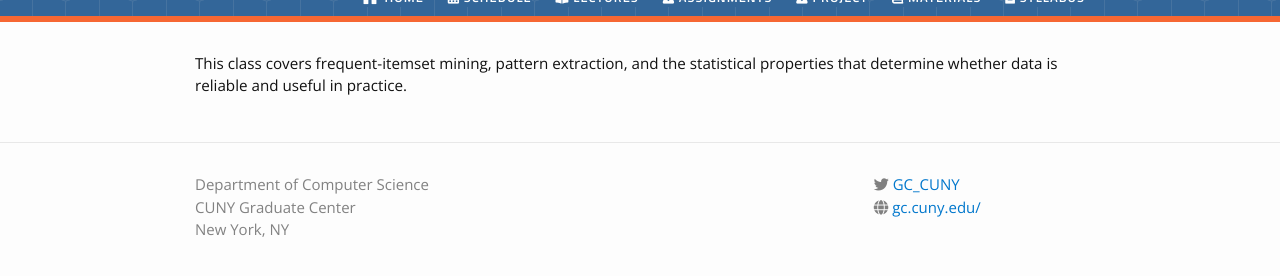
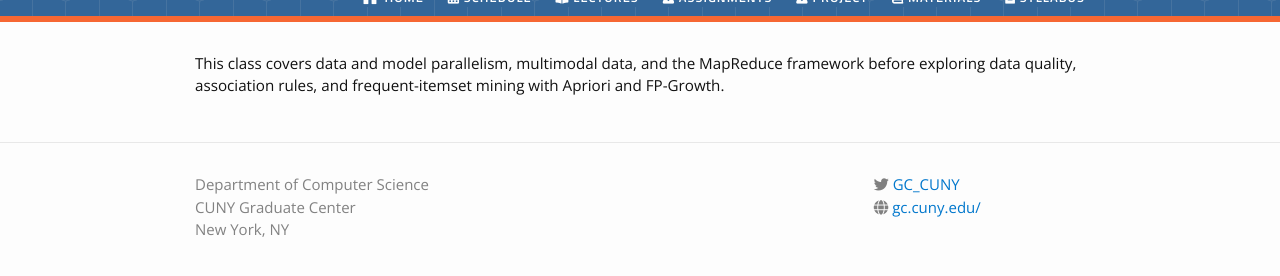
Before and after one commit to saptab/advanced-data-mining, a Jekyll site: the page built from _lectures/02-frequent-itemsets-data-quality.md, in a window 1280 px wide, cut to the strip 124-400 px from the top of the page. Built offline with Jekyll 4.4.1, drawn with Linux system fonts in a browser that asks for light colours; nearby versions of some CDN libraries.

Commit message:
add lectures 2-4

```diff
--- a/_lectures/02-frequent-itemsets-data-quality.md
+++ b/_lectures/02-frequent-itemsets-data-quality.md
@@ -1,9 +1,12 @@
 ---
 layout: default
 date: 2026-09-09
-title: "Frequent Itemsets & Data Quality: Apriori, FP-Growth, and Identifying Statistical Properties for Usable Data"
+title: "Distributed Processing & MapReduce: Frequent Itemsets and Data Quality"
 type: lecture
-tldr: "Mining frequent patterns while evaluating whether data is actually suitable for downstream learning."
+tldr: "Distributed processing, data modalities, MapReduce, and frequent-pattern mining with Apriori and FP-Growth."
+links:
+    - url: "/static_files/presentations/02_mapreduce.pdf"
+      name: slides
 ---
 
-This class covers frequent-itemset mining, pattern extraction, and the statistical properties that determine whether data is reliable and useful in practice.
+This class covers data and model parallelism, multimodal data, and the MapReduce framework before exploring data quality, association rules, and frequent-itemset mining with Apriori and FP-Growth.
```
Also changed, not shown: _lectures/03-similarity-search-lsh.md (+3 -0 lines), _lectures/04-data-stream-mining.md (+3 -0 lines), 4 other files.
